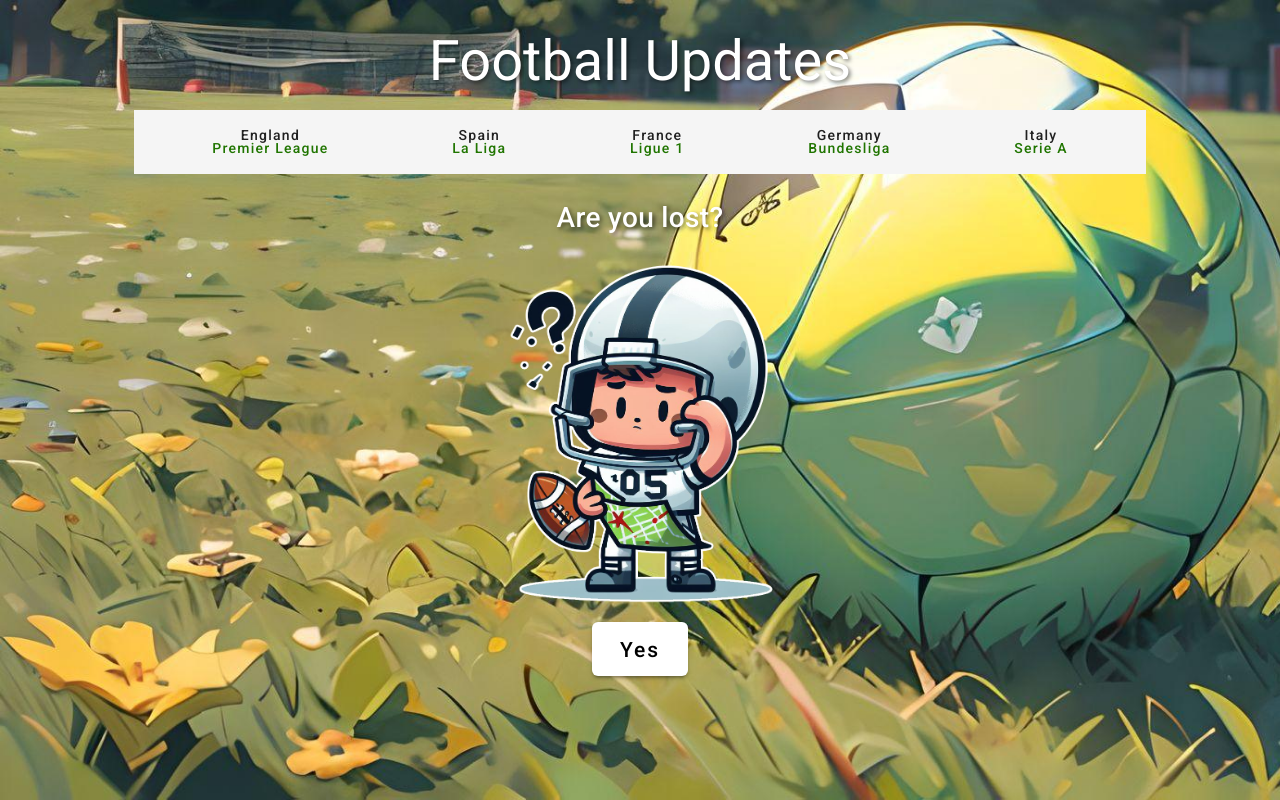
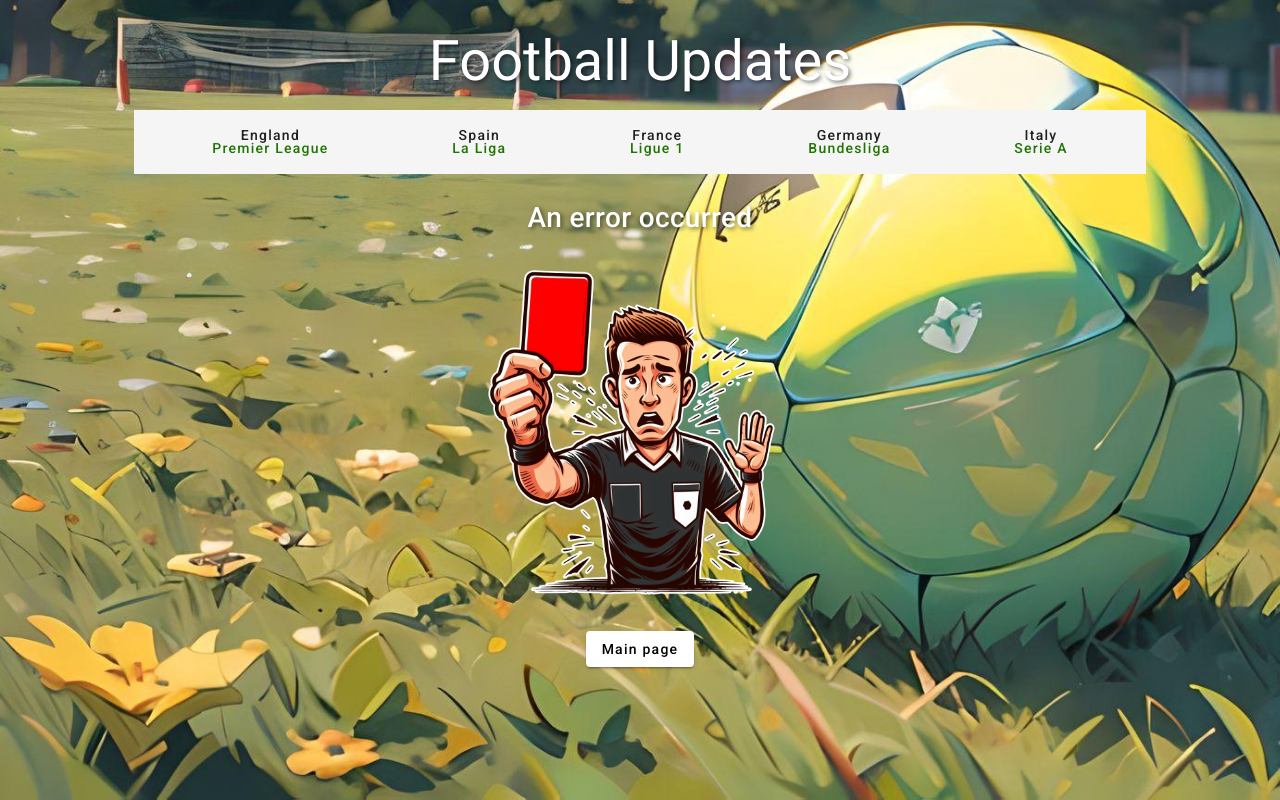
Before and after one commit to NVanvyve/FootballUpdates, an Angular app: page /#/error in a window 1280 px wide. Before the commit this address led to /#/not-found. Built offline with nearby package versions, Linux system fonts and the light colour scheme.

Commit message:
Error page

```diff
--- a/src/app/app-routing.module.ts
+++ b/src/app/app-routing.module.ts
@@ -4,6 +4,7 @@ import {LeagueDetailsComponent} from "./components/league-details/league-details
 import {NotFoundComponent} from "./components/not-found/not-found.component";
 import {leagueGuard} from "./guards/league.guard";
 import {defaultCountryGuard} from "./guards/default-country.guard";
+import {ErrorComponent} from "./components/error/error.component";
 
 const routerOptions: ExtraOptions = {
   useHash: true,
@@ -19,6 +20,10 @@ const routes: Routes = [
   {
     path: 'not-found',
     component: NotFoundComponent
+  },
+  {
+    path: 'error',
+    component: ErrorComponent
   },
   {
     path: ':country',
--- a/src/app/app.module.ts
+++ b/src/app/app.module.ts
@@ -12,6 +12,7 @@ import {NotFoundComponent} from './components/not-found/not-found.component';
 import {LeagueTableComponent} from './components/league-details/league-table/league-table.component';
 import {LoaderComponent} from './components/loader/loader.component';
 import {MatTableModule} from "@angular/material/table";
+import {ErrorComponent} from './components/error/error.component';
 
 
 @NgModule({
@@ -21,7 +22,8 @@ import {MatTableModule} from "@angular/material/table";
     LeagueDetailsComponent,
     NotFoundComponent,
     LeagueTableComponent,
-    LoaderComponent
+    LoaderComponent,
+    ErrorComponent
   ],
   imports: [
     BrowserModule,
--- /dev/null
+++ b/src/app/components/error/error.component.html
@@ -0,0 +1,7 @@
+<div>
+  <h2>An error occurred</h2>
+  <div>
+    <img src="assets/images/error.png" alt="">
+  </div>
+  <a mat-raised-button [routerLink]="'/'">Main page</a>
+</div>
--- /dev/null
+++ b/src/app/components/error/error.component.sass
@@ -0,0 +1,15 @@
+div
+  text-align: center
+
+  h2
+    color: white
+    margin: 1em
+    text-shadow: 2px 2px 4px rgba(0, 0, 0, 0.5)
+    font-size: 2em
+
+  div
+    img
+      height: 350px
+
+  a
+    margin-top: 1em
```
Also changed, not shown: src/app/components/error/error.component.ts (added, +10 -0 lines), src/assets/images/error.png (added).
